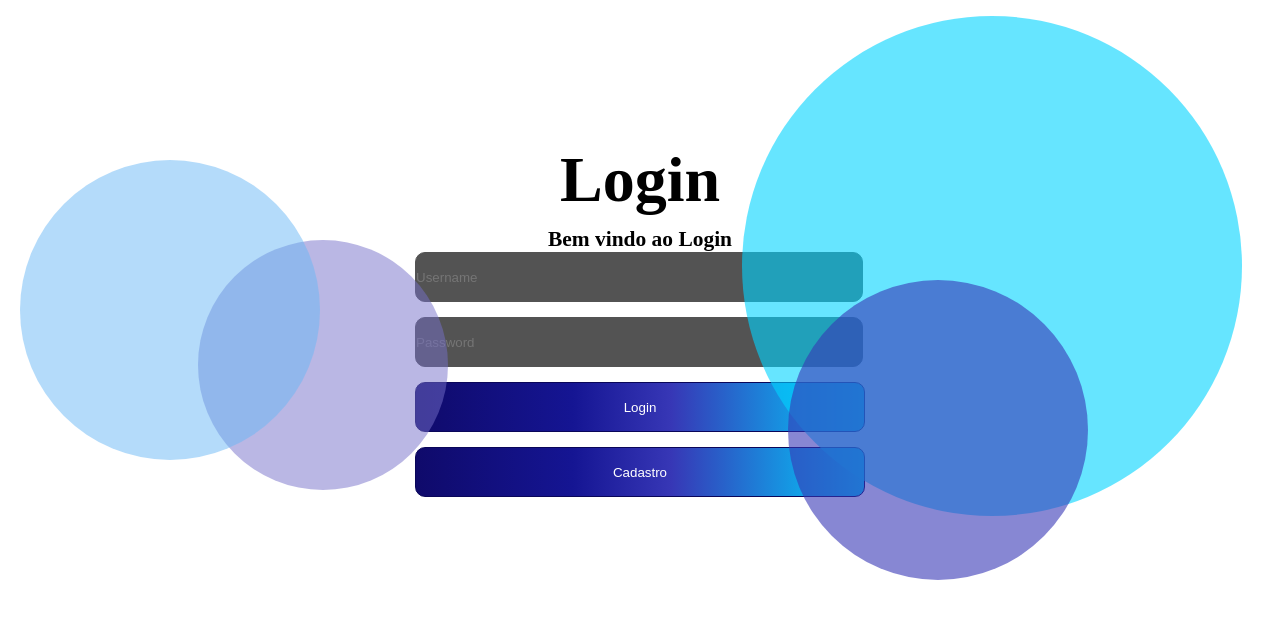
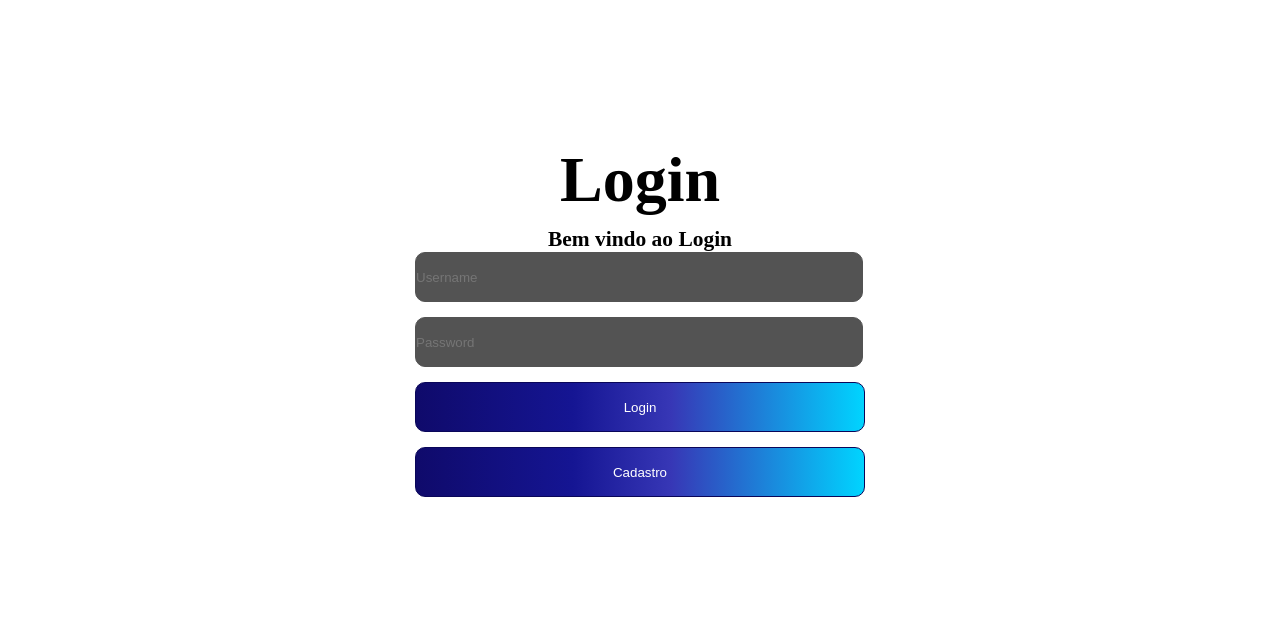
Before and after one commit to turco-vic/FrontEnd-Login.Page, a Next.js app: page / in a window 1280 px wide. Shown: the top 618 px of the page. Built offline with nearby package versions, Linux system fonts and the light colour scheme.

Commit message:
Update login.module.css

```diff
--- a/styles/login.module.css
+++ b/styles/login.module.css
@@ -39,47 +39,3 @@
   gap: 10px;
   font-size: 2rem;
 }
-
-.b1 {
-  position: absolute;
-  height: 500px;
-  width: 500px;
-  border-radius: 50%;
-  background-color: rgba(0,212,255,1);
-  opacity: 0.6;
-  top: 2%;
-  right: 3%;
-}
-
-.b2 {
-  position: absolute;
-  height: 300px;
-  width: 300px;
-  border-radius: 50%;
-  background-color: rgba(55,55,182,1);
-  opacity: 0.6;
-  top: 35%;
-  right: 15%;
-}
-
-.b3 {
-  position: absolute;
-  height: 250px;
-  width: 250px;
-  border-radius: 50%;
-  background-color: rgb(118, 113, 201);
-  opacity: 0.5;
-  top: 30%;
-  right: 65%;
-}
-
-.b4 {
-  position: absolute;
-  height: 300px;
-  width: 300px;
-  border-radius: 50%;
-  background-color: rgb(107, 183, 245);
-  opacity: 0.5;
-  top: 20%;
-  right: 75%;
-}
```
